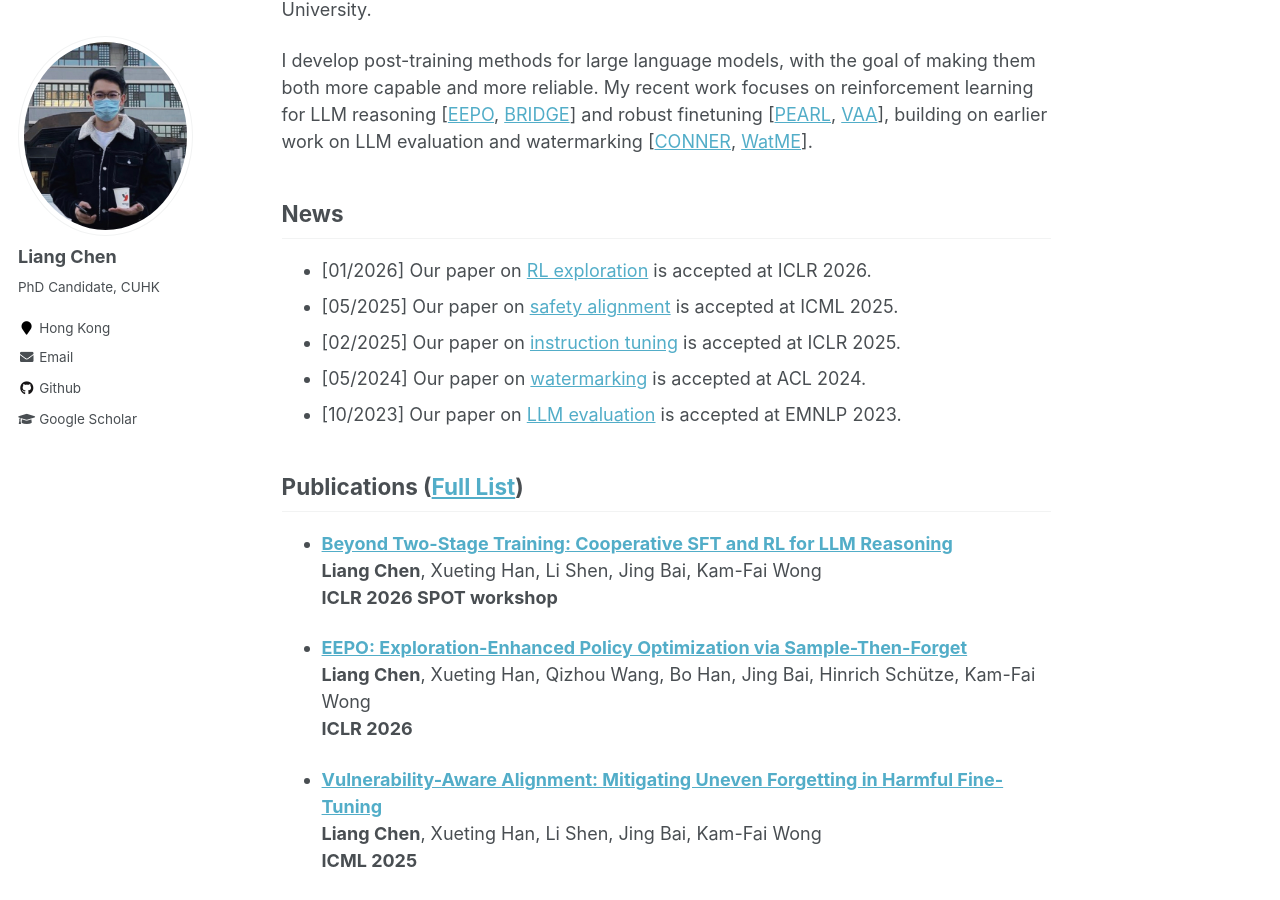
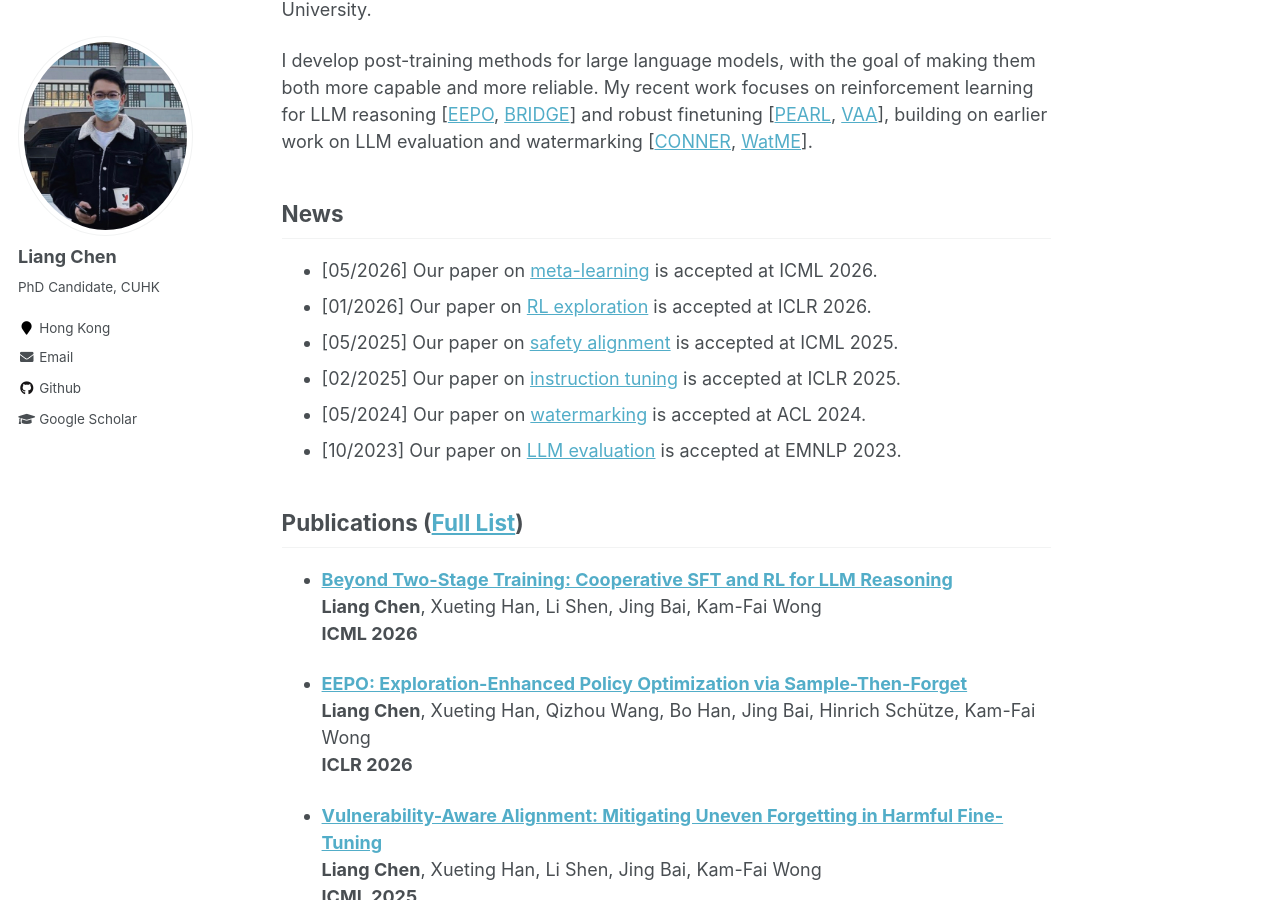
Before and after one commit to ChanLiang/ChanLiang.github.io, a Jekyll site: the page built from _pages/about.md, in a window 1280 px wide and 900 px high, scrolled down 245 px. Built offline with Jekyll 4.4.1, drawn with Linux system fonts in a browser that asks for light colours.

Commit message:
Revise news and publication sections in about.md

```diff
--- a/_pages/about.md
+++ b/_pages/about.md
@@ -16,6 +16,7 @@ I develop post-training methods for large language models, with the goal of maki
 
 
 ## News
+- [05/2026] Our paper on [meta-learning](https://arxiv.org/abs/2509.06948) is accepted at ICML 2026.
 - [01/2026] Our paper on [RL exploration](https://openreview.net/pdf?id=ObF4WIMkY6) is accepted at ICLR 2026.
 - [05/2025] Our paper on [safety alignment](https://openreview.net/pdf?id=EMHED4WTHT) is accepted at ICML 2025.
 - [02/2025] Our paper on [instruction tuning](https://openreview.net/pdf?id=txoJvjfI9w) is accepted at ICLR 2025.
@@ -27,7 +28,7 @@ I develop post-training methods for large language models, with the goal of maki
 
 - **[Beyond Two-Stage Training: Cooperative SFT and RL for LLM Reasoning](https://arxiv.org/abs/2509.06948)**
   **Liang Chen**, Xueting Han, Li Shen, Jing Bai, Kam-Fai Wong
-  **ICLR 2026 SPOT workshop**
+  **ICML 2026**
 
 - **[EEPO: Exploration-Enhanced Policy Optimization via Sample-Then-Forget](https://openreview.net/pdf?id=ObF4WIMkY6)**
   **Liang Chen**, Xueting Han, Qizhou Wang, Bo Han, Jing Bai, Hinrich Schütze, Kam-Fai Wong
```
